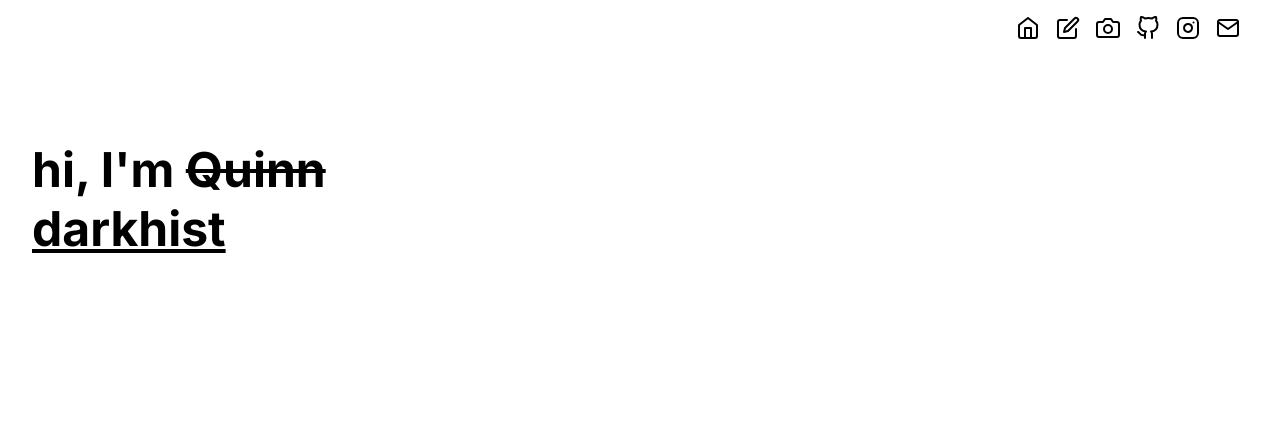
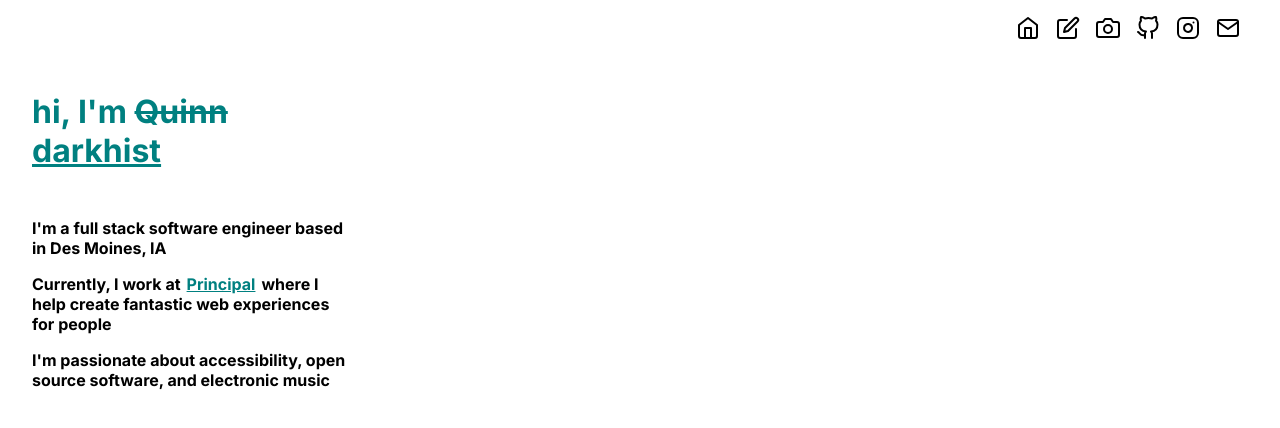
Before and after one commit to darkhist/darkhist.me, a Next.js app: page / in a window 1280 px wide. Shown: the top 428 px of the page. Built offline with nearby package versions, Linux system fonts and the light colour scheme.

Commit message:
style: finish home page styling

```diff
--- a/pages/index.js
+++ b/pages/index.js
@@ -23,6 +23,26 @@ const Home = () => (
         <br />
         <ins>darkhist</ins>
       </h1>
+
+      <section className={styles.section}>
+        <div className={styles.about}>
+          <p>I&apos;m a full stack software engineer based in Des Moines, IA</p>
+          <p>
+            Currently, I work at
+            <a
+              href="https://principal.com"
+              target="_blank"
+              rel="noopener noreferrer"
+              className={styles.principal}
+            >
+              Principal
+            </a>
+            where I help create fantastic web experiences for people
+          </p>
+
+          <p>I&apos;m passionate about accessibility, open source software, and electronic music</p>
+        </div>
+      </section>
     </main>
   </div>
 );
--- a/styles/Home.module.css
+++ b/styles/Home.module.css
@@ -3,8 +3,7 @@
   padding: 0 2rem;
   display: flex;
   flex-direction: column;
-	justify-content: left;
-	align-items: flex-start;
+  margin: 0 auto;
 }
 
 .header {
@@ -12,14 +11,35 @@
 }
 
 .main {
-	padding: 5rem 0;
   display: flex;
   flex-direction: column;
-	justify-content: center;
-	align-items: center;
 }
 
 .title {
+  margin: 2rem 0;
+  font-size: 2rem;
+  background: white;
+  color: teal;
+}
+
+.section {
+  display: flex;
+  flex-direction: row;
+  width: 20rem;
+}
+
+.principal {
+  color: teal;
+  padding: 0 6px;
+  text-decoration: underline;
+}
+
+@media screen and (max-width: 768px) {
+  .title {
     margin: 0;
-	font-size: 3rem;
   }
+
+  .section {
+    width: fit-content;
+  }
+}
```
Lines whose indentation alone changed are shown as unchanged.
